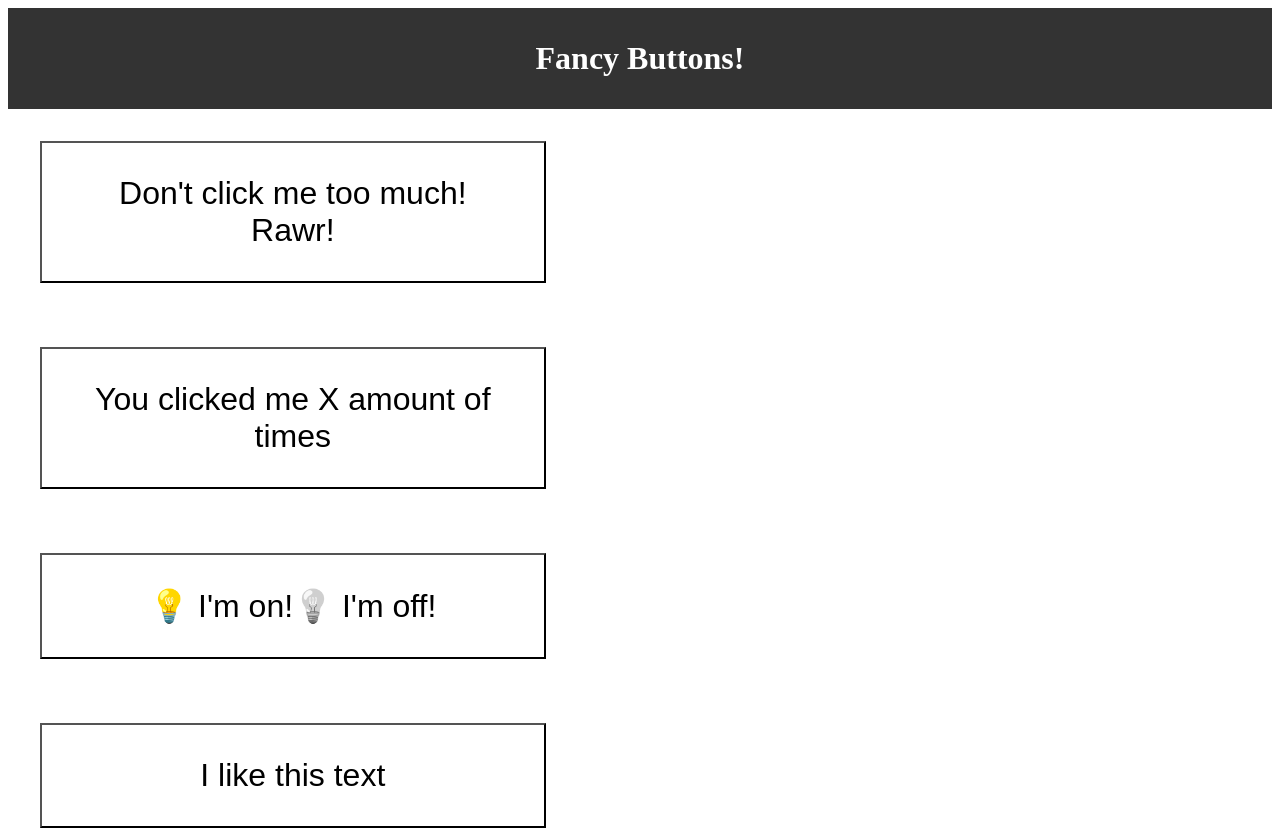
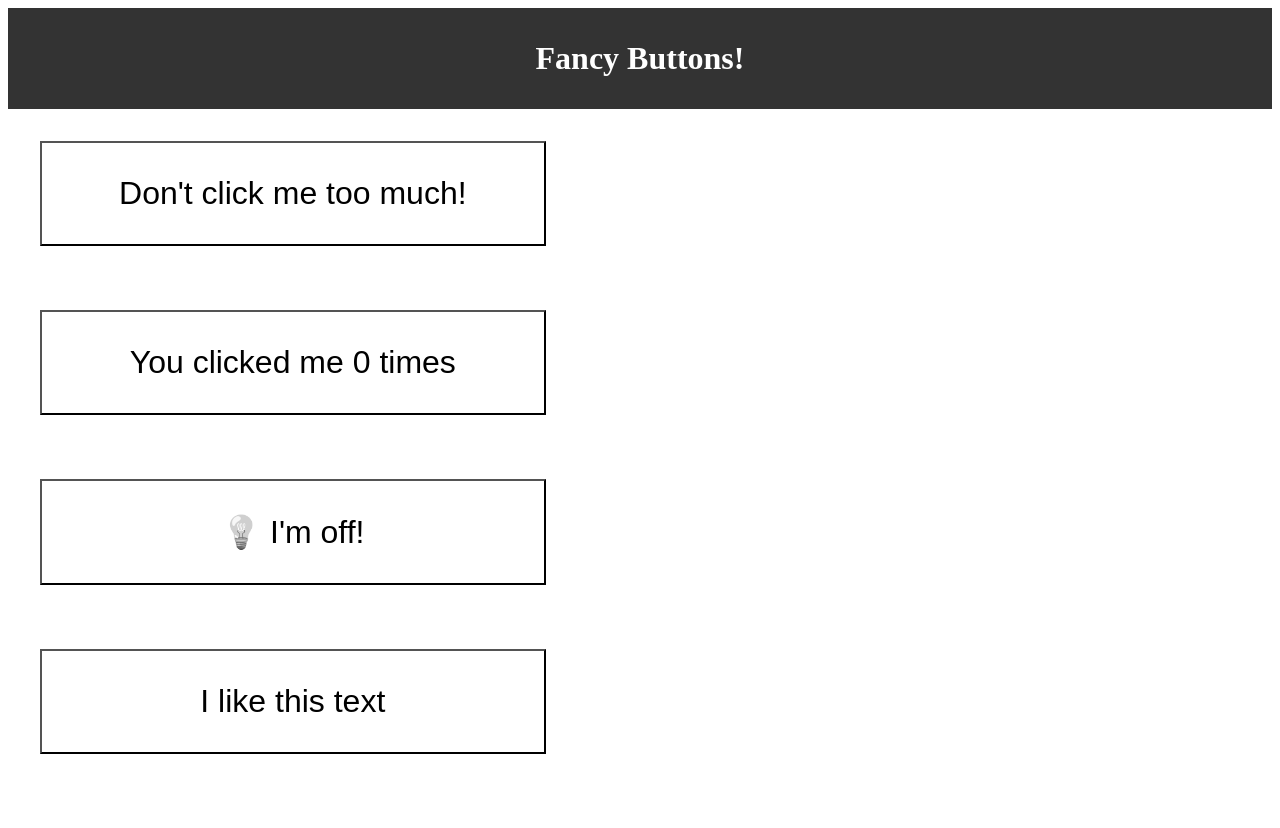
Before and after one commit to RiazCKhan/fancy-buttons, a React (Create React App) app: page / in a window 1280 px wide. Built offline with nearby package versions, Linux system fonts and the light colour scheme.

Commit message:
Update useState Getter + Setter && Implement onClick handler

```diff
--- a/src/components/AngryButton.jsx
+++ b/src/components/AngryButton.jsx
@@ -1,12 +1,20 @@
 import { useState } from "react";
 
 const AngryButton = function (props){
-  const [anger, setAnger] = useState();
+  const [anger, setAnger] = useState(0);
+
+  const handleClick = () => {
+    if (anger < 1) {
+      setAnger(anger + 0.1);
+    } else {
+      setAnger(0)
+    }
+  }
 
   return (
-    <button className="AngryButton">
-      {/* If you have NOT reached the maximum */}<span>Don't click me too much! </span>
-      {/* If you HAVE reached the maximum */}<span>Rawr!</span>
+    <button style={{ backgroundColor: `rgba(255, 0, 0, ${anger})` }} oncLick={handleClick} className="AngryButton">
+      {anger < 1 && <span>Don't click me too much! </span>}
+      {anger > 1 && <span>Rawr!</span>}
     </button>
   );
 }
--- a/src/components/CounterButton.jsx
+++ b/src/components/CounterButton.jsx
@@ -1,11 +1,13 @@
 import { useState } from "react";
 
 const CounterButton = function (props){
-  const [clickAmount, setClickAmount] = useState();
+  const [clickAmount, setClickAmount] = useState(0);
+
+  const handleClick = () => setClickAmount(clickAmount +1)
 
   return (
-    <button className="CounterButton">
-      You clicked me X amount of times
+    <button onClick={handleClick} className="CounterButton">
+      You clicked me {clickAmount} times
     </button>
   );
 }
--- a/src/components/LightSwitchButton.jsx
+++ b/src/components/LightSwitchButton.jsx
@@ -1,12 +1,14 @@
 import { useState } from "react";
 
 const LightSwitchButton = function (props){
-  const [light, setLight] = useState();
+  const [light, setLight] = useState('off');
+
+  const handleClick = () => setLight(light === "on" ? "off" : "on");
 
   return (
-    <button className="LightSwitchButton">
-      {/* When the state is on */}<span className="on"><i>💡</i> I'm on!</span>
-      {/* When the state is off */}<span className="off"><i>💡</i> I'm off!</span>
+    <button onClick={handleClick} className="LightSwitchButton">
+      {light === "on" && <span className="on"><i>💡</i> I'm on!</span>}
+      {light === "off" && <span className="off"><i>💡</i> I'm off!</span>}
     </button>
   );
 }
--- a/src/components/TextRepeaterButton.jsx
+++ b/src/components/TextRepeaterButton.jsx
@@ -1,11 +1,20 @@
 import { useState } from "react";
 
 const TextRepeaterButton = function (props){
-  const [repetitions, setRepetitions] = useState();
+  const [repetitions, setRepetitions] = useState(1);
+
+  const textArray = [];
+  for (let i = 0 ; i < repetitions; i++) {
+    textArray.push(<span key={i}>I like this text</span>)
+  }
+
+  const handleClick = () => {
+    setRepetitions(repetitions + 1);
+  }
 
   return (
-    <button className="TextRepeaterButton">
-      <span>I like this text</span>
+    <button onClick={handleClick} className="TextRepeaterButton">
+      {textArray}
     </button>
   );
 }
```
